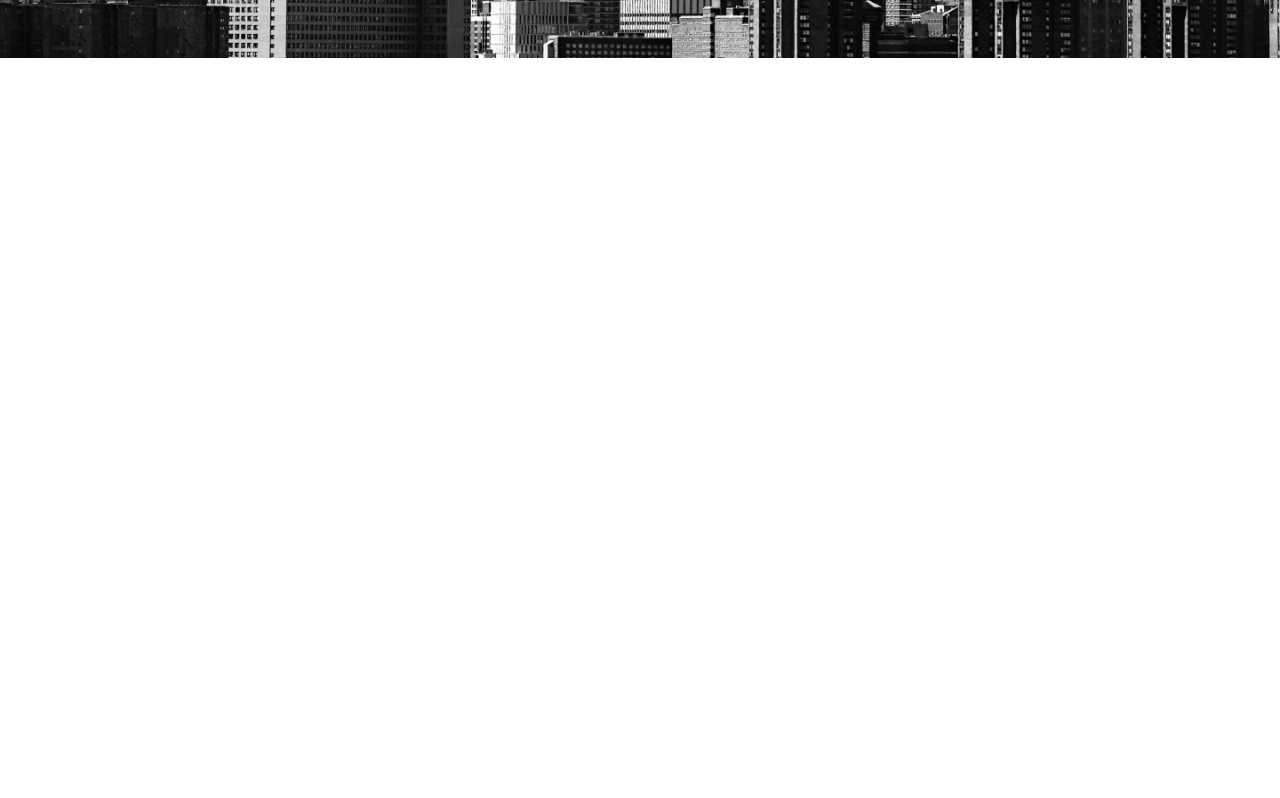
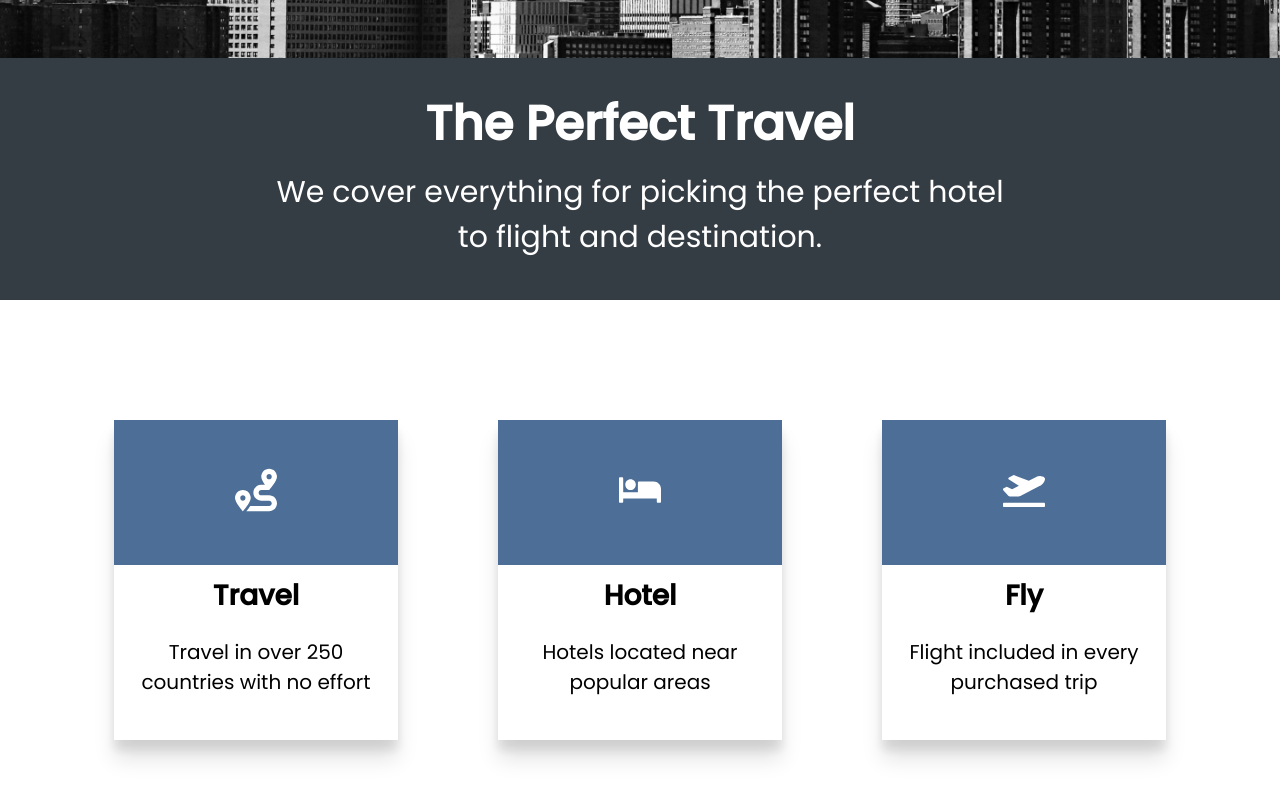
Before and after one commit to oldsethery78/HTML5-CSS3, a plain HTML site: page travelly-project/index.html in a window 1280 px wide. Shown: the part 1542-2340 px from the top of the page. Before the commit the page ends 1600 px from the top, so only its background shows below. Drawn offline with Linux system fonts and the light colour scheme; a web font is replaced by a local one.

Commit message:
fixes / benefits
fixed folders and resp / added benefits section

```diff
--- a/HTML5_CSS3/travelly-project/index.html
+++ b/travelly-project/index.html
@@ -47,5 +47,37 @@
         <img src="./img/cloud.png" class="moving-cloud-2 cloud" />
       </header>
     </section>
+    <section class="benefits">
+      <header class="benefits-head">
+        <h2>The Perfect Travel</h2>
+        <h3>
+          We cover everything for picking the perfect hotel <br />
+          to flight and destination.
+        </h3>
+      </header>
+      <div class="cards">
+        <div class="card">
+          <div class="card-icon">
+            <img src="./icons/route-solid.svg" />
+          </div>
+          <h4>Travel</h4>
+          <p>Travel in over 250 countries with no effort</p>
+        </div>
+        <div class="card">
+          <div class="card-icon">
+            <img src="./icons/bed-solid.svg" />
+          </div>
+          <h4>Hotel</h4>
+          <p>Hotels located near popular areas</p>
+        </div>
+        <div class="card">
+          <div class="card-icon">
+            <img src="./icons/plane-departure-solid.svg" />
+          </div>
+          <h4>Fly</h4>
+          <p>Flight included in every purchased trip</p>
+        </div>
+      </div>
+    </section>
   </body>
 </html>
--- a/HTML5_CSS3/travelly-project/styles.css
+++ b/travelly-project/styles.css
@@ -164,6 +164,55 @@ nav ul {
   }
 }
 
+/* BENEFITS SECTION */
+.benefits-head {
+  min-height: 30vh;
+  display: flex;
+  flex-direction: column;
+  justify-content: center;
+  align-items: center;
+  color: white;
+  text-align: center;
+  background: rgb(52, 60, 68);
+  padding: 3rem;
+}
+
+.benefits-head h3 {
+  padding: 1rem;
+}
+
+.cards {
+  width: 90%;
+  display: flex;
+  min-height: 70vh;
+  align-items: center;
+  flex-wrap: wrap;
+  margin: auto;
+}
+
+.card {
+  text-align: center;
+  min-height: 40vh;
+  box-shadow: rgba(0, 0, 0, 0.1) 0px 10px 10px, rgba(0, 0, 0, 0.1) 0px 20px 20px;
+  flex: 1 1 25rem;
+  margin: 2rem 5rem;
+}
+
+.card-icon {
+  background: rgb(76, 110, 151);
+}
+
+.card img {
+  height: 100px;
+  max-width: 15%;
+  margin: 2rem;
+}
+
+.card p,
+h4 {
+  padding: 1rem;
+}
+
 /* MEDIA QUERIES */
 @media screen and (max-width: 500px) {
   html {
```
Also changed, not shown: flexbox-practice/index.html (renamed from HTML5_CSS3/flexbox-practice/index.html), flexbox-practice/styles.css (renamed from HTML5_CSS3/flexbox-practice/styles.css), flexbox-practice/work.jpg (renamed from HTML5_CSS3/flexbox-practice/work.jpg), travelly-project/icons/airplane.svg (renamed from HTML5_CSS3/travelly-project/icons/airplane.svg), travelly-project/icons/bed-solid.svg (renamed from HTML5_CSS3/travelly-project/icons/bed-solid.svg), travelly-project/icons/instagram.svg (renamed from HTML5_CSS3/travelly-project/icons/instagram.svg), travelly-project/icons/plane-departure-solid.svg (renamed from HTML5_CSS3/travelly-project/icons/plane-departure-solid.svg), travelly-project/icons/route-solid.svg (renamed from HTML5_CSS3/travelly-project/icons/route-solid.svg), travelly-project/icons/twitter.svg (renamed from HTML5_CSS3/travelly-project/icons/twitter.svg), travelly-project/icons/youtube.svg (renamed from HTML5_CSS3/travelly-project/icons/youtube.svg), travelly-project/img/cloud.png (renamed from HTML5_CSS3/travelly-project/img/cloud.png), travelly-project/img/contact-mountain.png (renamed from HTML5_CSS3/travelly-project/img/contact-mountain.png), travelly-project/img/landing-page.jpg (renamed from HTML5_CSS3/travelly-project/img/landing-page.jpg), travelly-project/img/new-york-page.png (renamed from HTML5_CSS3/travelly-project/img/new-york-page.png), 2 other files.
